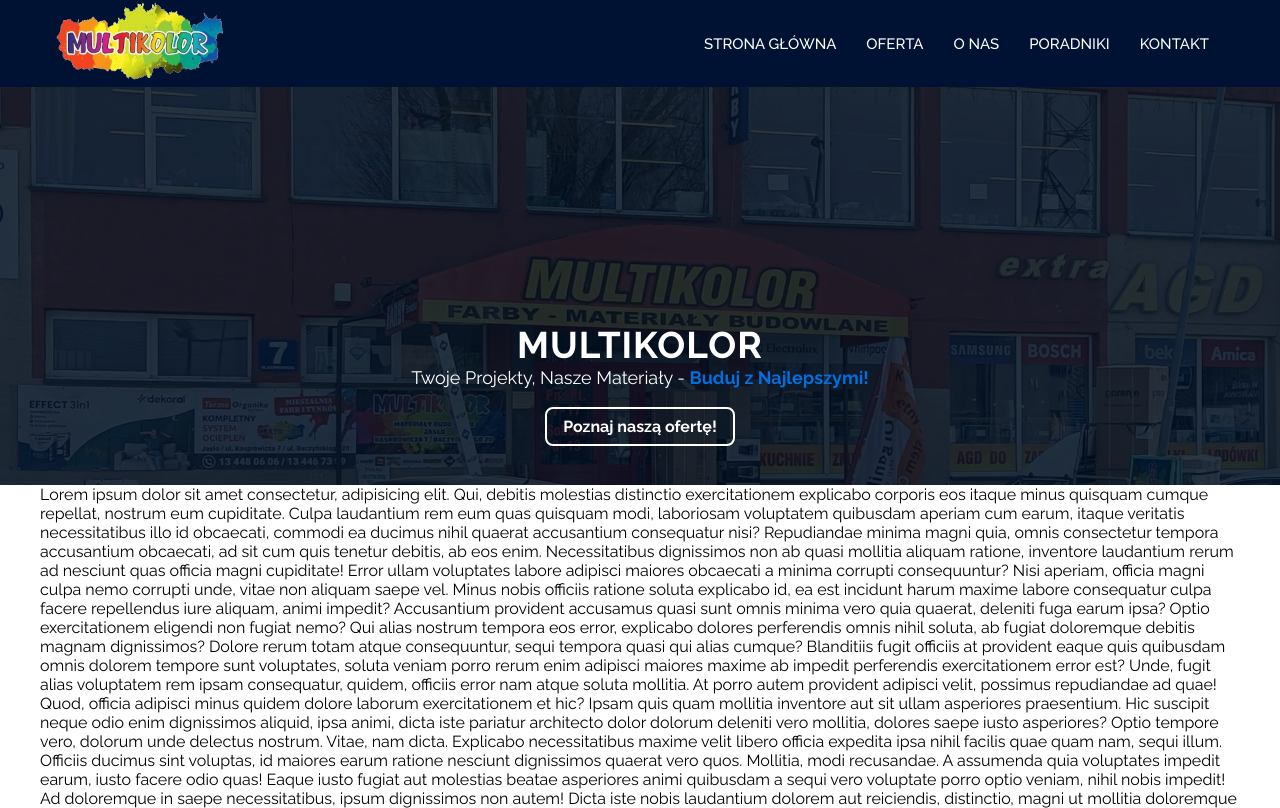
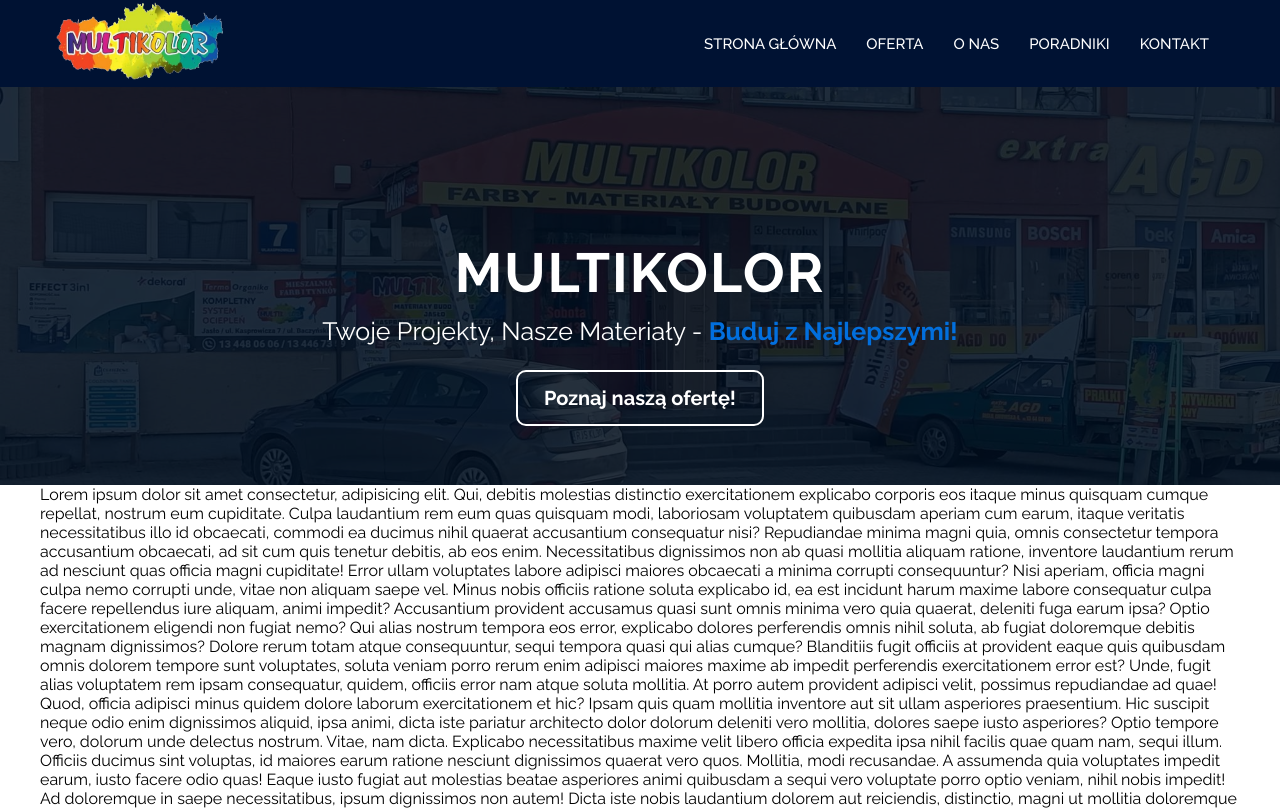
Before and after one commit to szymonhalerz/multikolor, a website: page index.html in a window 1280 px wide. Shown: the top 808 px of the page. Drawn offline with Linux system fonts and the light colour scheme.

Commit message:
Finish navbar and hero img version 1.0

```diff
--- a/src/sass/_extra-large.scss
+++ b/src/sass/_extra-large.scss
@@ -1,4 +1,27 @@
 @use './colors' as c;@use './colors';
 
 @media (min-width: 1200px) {
+    // hero-image
+	.hero-image {
+        height: 50vh;
+        background-position-y: 37%;
+
+		.wrapper {
+			.hero-text {
+				padding-bottom: 3.7em;
+
+				&__heading {
+                    font-size: 5.5rem;
+				}
+
+				&__paragraph {
+					font-size: 2.5rem;
+				}
+
+				.btn {
+					font-size: 2rem;
+				}
+			}
+		}
+	}
 }
--- a/src/sass/_large.scss
+++ b/src/sass/_large.scss
@@ -47,4 +47,38 @@
 			}
 		}
 	}
+
+	// hero-image
+	.hero-image {
+		.wrapper {
+			.hero-text {
+				// padding-bottom: 4em;
+
+				&__heading {
+					font-size: 4.7rem;
+				}
+
+				&__paragraph {
+					font-size: 2.3rem;
+				}
+
+				.btn {
+					font-size: 1.9rem;
+				}
+			}
+		}
+	}
+
+	// hero-image
+	.hero-image {
+		background-position-y: 50%;
+
+		.wrapper {
+			.hero-text {
+				&__heading {
+					font-size: 4.5rem;
+				}
+			}
+		}
+	}
 }
--- a/src/sass/_medium.scss
+++ b/src/sass/_medium.scss
@@ -17,4 +17,27 @@
 			}
 		}
 	}
+
+	// hero-image
+	.hero-image {
+		height: 47vh;
+
+		.wrapper {
+			.hero-text {
+				padding-bottom: 3.5em;
+
+				&__heading {
+					font-size: 4.4rem;
+				}
+
+				&__paragraph {
+					font-size: 2.2rem;
+				}
+
+				.btn {
+					font-size: 1.8rem;
+				}
+			}
+		}
+	}
 }
--- a/src/sass/_mini.scss
+++ b/src/sass/_mini.scss
@@ -10,7 +10,7 @@
 	z-index: 1000;
 	.navbar {
 		position: relative;
-		padding: 0.7em;
+		padding: 0.5em;
 
 		&__brand-logo {
 			&--link {
@@ -138,12 +138,13 @@
 				border-radius: 0.5em;
 				color: c.$white;
 				font-weight: bold;
+				font-size: 1.6rem;
 				text-decoration: none;
 				transition: border 0.3s, background-color 0.3s;
 
 				&:hover {
-					border: 2px solid c.$light-blue;
-					background-color: c.$light-blue;
+					border: 2px solid c.$very-light-blue;
+					background-color: c.$very-light-blue;
 				}
 			}
 		}
@@ -155,7 +156,7 @@
 		left: 0;
 		width: 100%;
 		height: 100%;
-		background-color: rgba(1, 14, 28, 0.83);
+		background-color: rgba(1, 14, 28, 0.85);
 		z-index: -5;
 	}
 }
--- a/src/sass/_small.scss
+++ b/src/sass/_small.scss
@@ -1,4 +1,32 @@
 @use './colors' as c;
+
+@media (min-width: 385px) {
+	// hero-image
+	.hero-image {
+		height: 40vh;
+
+		.wrapper {
+			.hero-text {
+				padding-bottom: 2.7em;
+
+				&__heading {
+					letter-spacing: 0.2rem;
+					font-size: 4.2rem;
+				}
+
+				&__paragraph {
+					padding: 0em 1em;
+					font-size: 2rem;
+				}
+
+				.btn {
+					padding: 0.7em 1.3em;
+					font-size: 1.7rem;
+				}
+			}
+		}
+	}
+}
 
 @media (min-width: 568px) {
 	// header
@@ -19,4 +47,28 @@
 			}
 		}
 	}
+
+	// hero-image
+	.hero-image {
+		background-position-y: 70%;
+
+		.wrapper {
+			.hero-text {
+				padding-bottom: 4.5em;
+
+				&__heading {
+					font-size: 4rem;
+					margin-bottom: 0.2em;
+				}
+
+				&__paragraph {
+					font-size: 2rem;
+				}
+
+				.btn {
+					font-size: 1.7rem;
+				}
+			}
+		}
+	}
 }
```
Also changed, not shown: dist/css/main.min.css.
